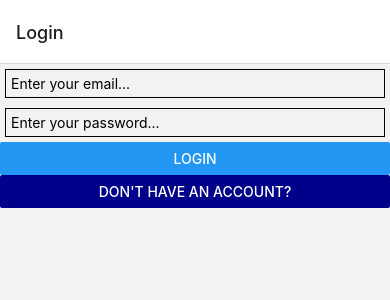
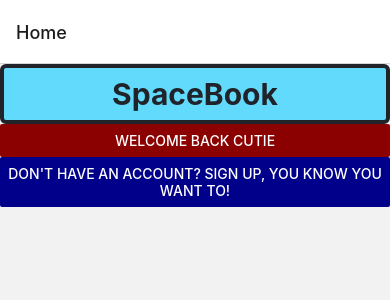
Before and after one commit to adil-hus/Spacebook, a React Native app: screen /Home in a window 390 px wide. Shown: the top 300 px of the page. Built offline with nearby package versions, Linux system fonts and the light colour scheme.

Commit message:
initial commit

```diff
--- a/App.js
+++ b/App.js
@@ -4,9 +4,11 @@ import * as React from 'react';
 import { NavigationContainer } from '@react-navigation/native';
 import { createNativeStackNavigator } from '@react-navigation/native-stack';
 
+import HomeScreen from './screens/Home';
 import LoginScreen from './screens/Login';
 import SignupScreen from './screens/Signup';
 import AppScreen from './screens/MainApp';
+import LogoutScreen from './screens/Logout';
 
 const Stack = createNativeStackNavigator();
 
@@ -14,9 +16,11 @@ function App() {
   return (
     <NavigationContainer>
       <Stack.Navigator>
+        <Stack.Screen name="Home" component={HomeScreen} />
         <Stack.Screen name="Login" component={LoginScreen} />
         <Stack.Screen name="Signup" component={SignupScreen} />
         <Stack.Screen name="MainApp" component={AppScreen} />
+        <Stack.Screen name="Logout" component={LogoutScreen} />
       </Stack.Navigator>
     </NavigationContainer>
   );
--- /dev/null
+++ b/screens/Home.js
@@ -0,0 +1,35 @@
+import React, { Component } from 'react';
+import {Text, Button, ScrollView} from 'react-native';
+
+class HomeScreen extends Component{
+    render(){
+        return (
+            <ScrollView>
+                <Text
+                style={{paddingVertical: 8,
+                borderWidth: 4,
+                borderColor: "#20232a",
+                borderRadius: 6,
+                backgroundColor: "#61dafb",
+                color: "#20232a",
+                textAlign: "center",
+                fontSize: 30,
+                fontWeight: "bold"}}>
+                SpaceBook
+            </Text>
+            <Button
+                    title="Welcome back Cutie"
+                    color="darkred"
+                    onPress={() => this.props.navigation.navigate("Login")}
+            />
+            <Button
+                    title="Don't have an account? Sign Up, you know you want to!"
+                    color="darkblue"
+                    onPress={() => this.props.navigation.navigate("Signup")}
+            />
+            </ScrollView>
+        )
+    }
+}
+
+export default HomeScreen;
--- a/screens/Login.js
+++ b/screens/Login.js
@@ -1,9 +1,8 @@
 import React, { Component } from 'react';
-import { ScrollView, TextInput } from 'react-native';
-import { Button } from 'react-native';
+import { Button, ScrollView, TextInput } from 'react-native';
 import AsyncStorage from '@react-native-async-storage/async-storage';
 
-class LoginScreen extends Component {
+class LoginScreen extends Component{
     constructor(props){
         super(props);
 
@@ -46,7 +45,6 @@ class LoginScreen extends Component {
     render(){
         return (
             <ScrollView>
-
                 <TextInput
                     placeholder="Enter your email..."
                     onChangeText={(email) => this.setState({email})}
@@ -64,11 +62,6 @@ class LoginScreen extends Component {
                     title="Login"
                     onPress={() => this.login()}
                 />
-              <Button
-                  title="Don't have an account?"
-                  color="darkblue"
-                  onPress={() => this.props.navigation.navigate("Signup")}
-              />
             </ScrollView>
         )
     }
--- /dev/null
+++ b/screens/Logout.js
@@ -0,0 +1,76 @@
+import React, { Component } from 'react';
+import { Text, ScrollView, Button } from 'react-native';
+import AsyncStorage from '@react-native-async-storage/async-storage';
+
+class HomeScreen extends Component{
+    constructor(props){
+        super(props);
+
+        this.state = {
+            token: ''
+        }
+    }
+
+    componentDidMount(){
+        this._unsubscribe = this.props.navigation.addListener('focus', () => {
+            this.checkLoggedIn();
+        });
+    }
+
+    componentWillUnmount(){
+        this._unsubscribe();
+    }
+
+    checkLoggedIn = async () => {
+        const value = await AsyncStorage.getItem('@session_token');
+        if(value !== null) {
+          this.setState({token:value});
+        }else{
+            this.props.navigation.navigate("Login");
+        }
+    }
+
+    logout = async () => {
+        let token = await AsyncStorage.getItem('@session_token');
+        await AsyncStorage.removeItem('@session_token');
+        return fetch("http://localhost:3333/api/1.0.0/logout", {
+            method: 'post',
+            headers: {
+                "X-Authorization": token
+            }
+        })
+        .then((response) => {
+            if(response.status === 200){
+                this.props.navigation.navigate("Login");
+            }else if(response.status === 401){
+                this.props.navigation.navigate("Login");
+            }else{
+                throw 'Something went wrong';
+            }
+        })
+        .catch((error) => {
+            console.log(error);
+            ToastAndroid.show(error, ToastAndroid.SHORT);
+        })
+    }
+
+    render(){
+        return (
+            <ScrollView>
+                <Text style={{fontSize:18, fontWeight:'bold', padding:5, margin:5}}>If you leave me now, you'll take away the biggest part of me...</Text>
+                <Text style={{fontSize:18, fontWeight:'bold', padding:5, margin:5}}>...Oooooohh, baby please don't go!</Text>
+                <Button
+                    title="Get me out of here"
+                    onPress={() => this.logout()}
+                />
+                <Button
+                    title="Take me back b xo"
+                    color="darkblue"
+                    onPress={() => this.props.navigation.navigate("Home")}
+                />
+            </ScrollView>
+        )
+    }
+}
+
+export default HomeScreen;
--- a/screens/MainApp.js
+++ b/screens/MainApp.js
@@ -2,9 +2,11 @@ import React, {Component} from 'react';
 import {View, Text, FlatList} from 'react-native';
 import AsyncStorage from '@react-native-async-storage/async-storage';
 
-class HomeScreen extends Component {
+
+class AppScreen extends Component {
   constructor(props){
     super(props);
+
     this.state = {
       isLoading: true,
       listData: []
@@ -74,11 +76,15 @@ class HomeScreen extends Component {
     }else{
       return (
         <View>
-          <FlatList>
+          <FlatList
                 data={this.state.listData}
-                renderItem={({item}) => <Text>{item.first_name}{item.last_name}</Text>}
+                renderItem={({item}) => (
+                    <View>
+                      <Text>{item.user_givenname} {item.user_familyname}</Text>
+                    </View>
+                )}
                 keyExtractor={(item,index) => item.user_id.toString()}
-          </FlatList>
+              />
         </View>
       );
     }
@@ -88,4 +94,4 @@ class HomeScreen extends Component {
 
 
 
-export default HomeScreen;
+export default AppScreen;
--- a/screens/Signup.js
+++ b/screens/Signup.js
@@ -13,7 +13,7 @@ class SignupScreen extends Component{
         }
     }
 
-    addAccount = () => {
+    signup = () => {
         //Validation here...
 
         return fetch("http://localhost:3333/api/1.0.0/user", {
@@ -71,7 +71,7 @@ class SignupScreen extends Component{
                 />
                 <Button
                     title="Create an account"
-                    onPress={() => this.addAccount()}
+                    onPress={() => this.signup()}
                 />
             </ScrollView>
         )
```
Lines whose indentation alone changed are shown as unchanged.
